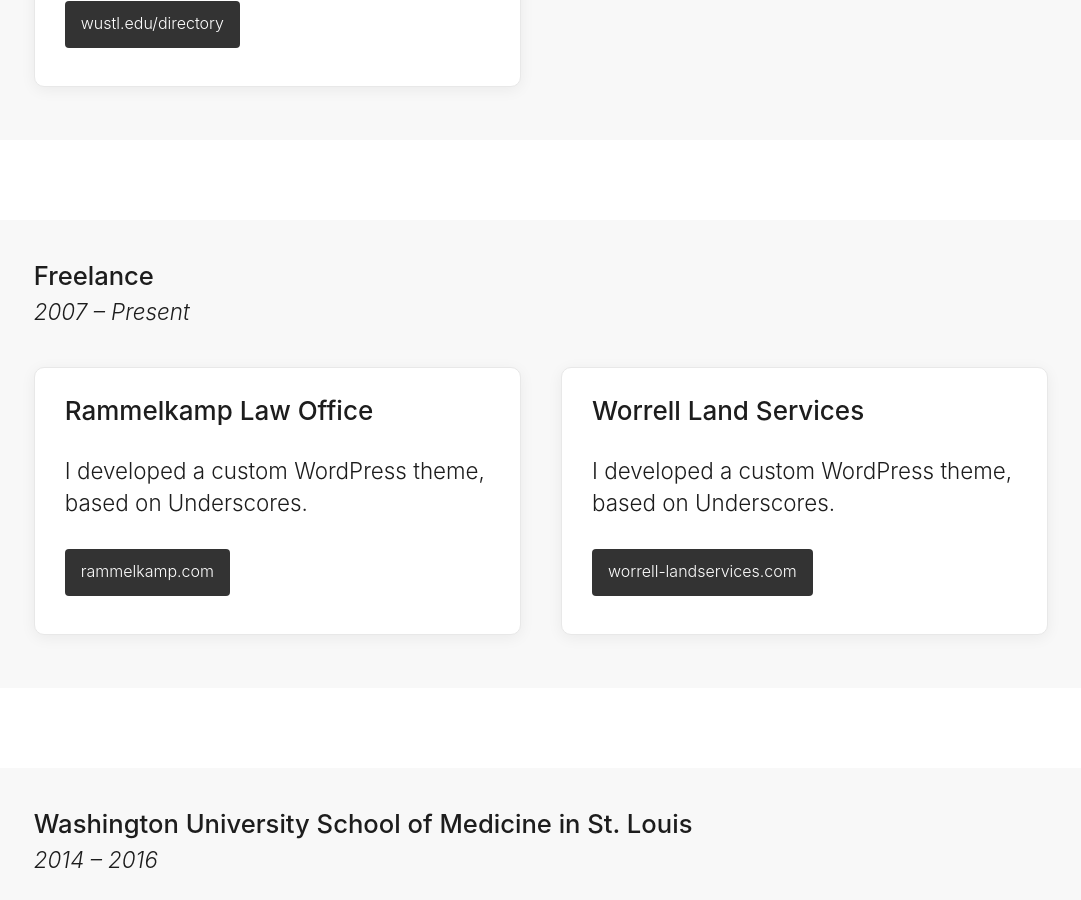
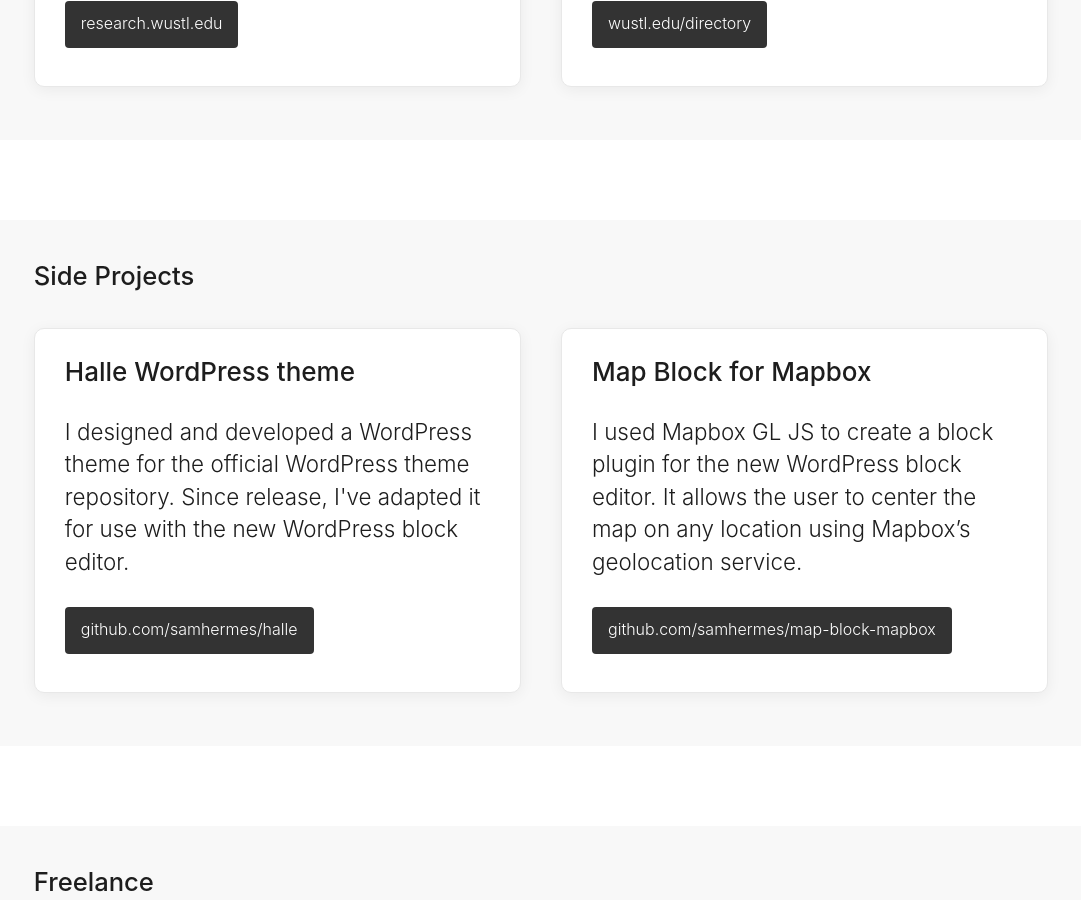
Before and after one commit to samhermes/samhermes.github.io, a Jekyll site: the page built from work.md, in a window 1280 px wide and 900 px high, scrolled down 1584 px. Shown: the whole window, without its empty margins (99-1180 px from the left). Built offline with Jekyll 4.4.1, drawn with Linux system fonts in a browser that asks for light colours; some of the changed text lies outside the part shown.

Commit message:
Add side projects to work page

```diff
--- a/work.md
+++ b/work.md
@@ -10,11 +10,11 @@
 </div>
 
 <ul class="work-list">
-    <!-- <li>
+    <li>
         <h3>Students site</h3>
         <p>I was the front end lead for this project, working on a flexible front end architecture to support the variety of components and templates needed for the site.</p>
         <a class="project-link" href="https://students.wustl.edu">students.wustl.edu</a>
-    </li> -->
+    </li>
     <li>
         <h3>Diversity maps</h3>
         <p>I used Mapbox GL JS to display faculty origin and degree data on an interative map. This demonstrated the global reach of the university. The Diversity team is able to make updates at their convenience from the WordPress admin.</p>
@@ -39,6 +39,25 @@
         <h3>University Directory</h3>
         <p>I redesigned the university's directory search feature, returning results to the user almost immediately through Ajax. As one of the tools used daily by university staff, this UX improvement directly impacted productivity.</p>
         <a class="project-link" href="https://wustl.edu/directory">wustl.edu/directory</a>
+    </li>
+</ul>
+</div>
+
+<div class="work-group">
+<div class="group-header">
+<h2>Side Projects</h2>
+</div>
+
+<ul class="work-list">
+    <li>
+        <h3>Halle WordPress theme</h3>
+        <p>I designed and developed a WordPress theme for the official WordPress theme repository. Since release, I've adapted it for use with the new WordPress block editor.</p>
+        <a class="project-link" href="https://github.com/samhermes/halle">github.com/samhermes/halle</a>
+    </li>
+    <li>
+        <h3>Map Block for Mapbox</h3>
+        <p>I used Mapbox GL JS to create a block plugin for the new WordPress block editor. It allows the user to center the map on any location using Mapbox’s geolocation service.</p>
+        <a class="project-link" href="https://github.com/samhermes/map-block-mapbox">github.com/samhermes/map-block-mapbox</a>
     </li>
 </ul>
 </div>
```
